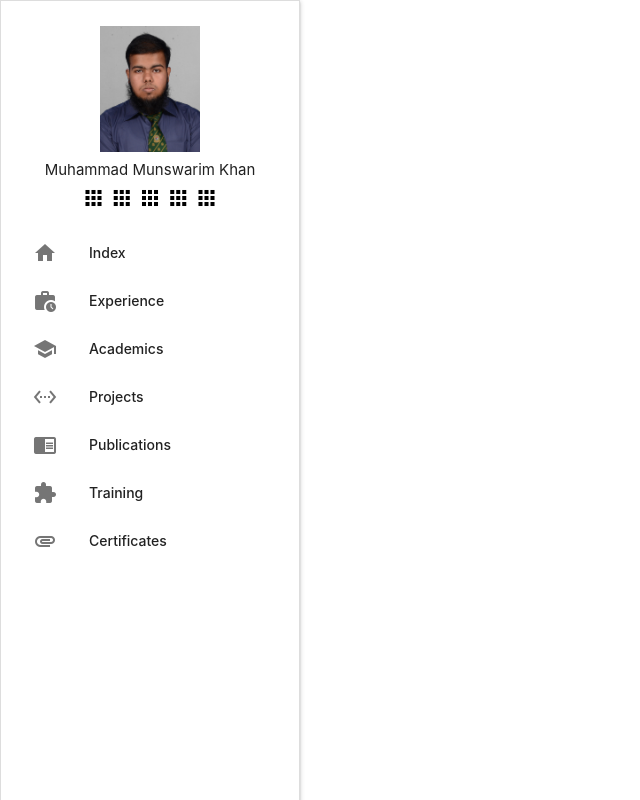
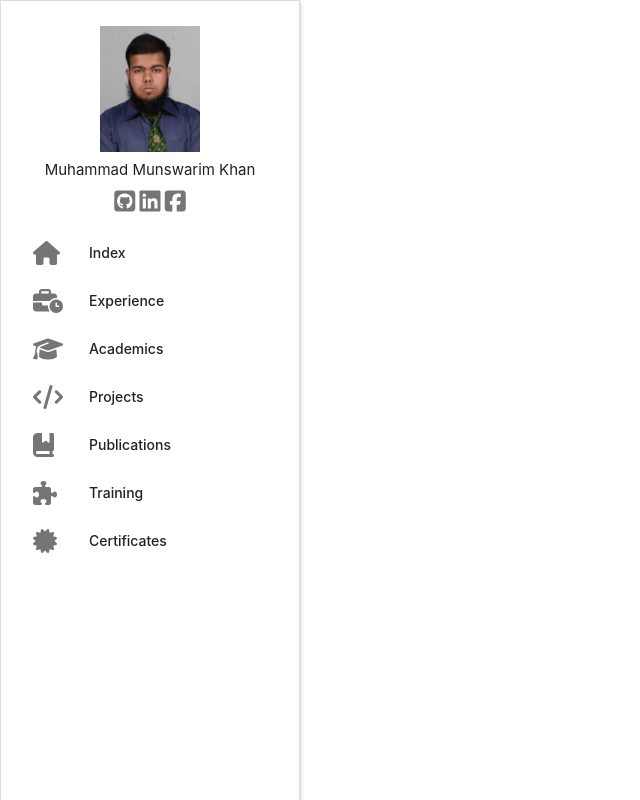
Before and after one commit to Munswarim/Munswarim.github.io, a plain HTML site: page index.html in a window 1280 px wide. Shown: the whole page, without its empty margins (0-640 px from the left). Drawn offline with Linux system fonts and the light colour scheme.

Commit message:
changed sidenav icons

```diff
--- a/index.html
+++ b/index.html
@@ -8,6 +8,9 @@
 
     <!--Let browser know website is optimized for mobile-->
     <meta name="viewport" content="width=device-width, initial-scale=1.0"/>
+
+    <!--Fontawesome-->
+    <script src="https://kit.fontawesome.com/37acc323f0.js" crossorigin="anonymous"></script>
   </head>
 
   <body>
@@ -20,29 +23,27 @@
       </div>
       <li>
         <div class="center-align">
-          <a href="#!"><i class="black-text material-icons">apps</i></a>
-          <a href="#!"><i class="black-text material-icons">apps</i></a>
-          <a href="#!"><i class="black-text material-icons">apps</i></a>
-          <a href="#!"><i class="black-text material-icons">apps</i></a>
-          <a href="#!"><i class="black-text material-icons">apps</i></a>
+          <a href="#!"><i class="grey-text text-darken-1 material-icons fa-brands fa-square-github"></i></a>
+          <a href="#!"><i class="grey-text text-darken-1 material-icons fa-brands fa-linkedin"></i></a>
+          <a href="#!"><i class="grey-text text-darken-1 material-icons fa-brands fa-square-facebook"></i></a>
         </div>
       </li>
-      <li><a href="#!"><i class="material-icons">home</i>Index</a></li>
-      <li><a href="#!"><i class="material-icons">work_history</i>Experience</a></li>
-      <li><a href="#!"><i class="material-icons">school</i>Academics</a></li>
+      <li><a href="#!"><i class="material-icons fa-solid fa-house"></i>Index</a></li>
+      <li><a href="#!"><i class="material-icons fa-solid fa-business-time"></i>Experience</a></li>
+      <li><a href="#!"><i class="material-icons fa-solid fa-graduation-cap"></i>Academics</a></li>
       <li>
-        <a class="collapsible-header" href="#!" style="padding: 0 32px;"><i class="material-icons">settings_ethernet</i>Projects</a>
+        <a class="collapsible-header" href="#!" style="padding: 0 32px;"><i class="material-icons fa-solid fa-code"></i>Projects</a>
         <div class="collapsible-body">
-          <ul style="padding-left: 32px;">
-            <li><a href="#!"><i class="tiny material-icons">insert_chart</i>Professional Projects</a></li>
-            <li><a href="#!"><i class="tiny material-icons">insert_chart</i>Academic Projects</a></li>
-            <li><a href="#!"><i class="tiny material-icons">insert_chart</i>Personal Projects</a></li>
+          <ul>
+            <li><a href="#!" cl><i class="fa-solid fa-user-tie"></i>Professional Projects</a></li>
+            <li><a href="#!"><i class="fa-solid fa-user-graduate"></i>Academic Projects</a></li>
+            <li><a href="#!"><i class="fa-solid fa-user-gear"></i>Personal Projects</a></li>
           </ul>
         </div>
       </li>
-      <li><a href="#!"><i class="material-icons">chrome_reader_mode</i>Publications</a></li>
-      <li><a href="#!"><i class="material-icons">extension</i>Training</a></li>
-      <li><a href="#!"><i class="material-icons">attachment</i>Certificates</a></li>
+      <li><a href="#!"><i class="material-icons fa-solid fa-book-bookmark"></i>Publications</a></li>
+      <li><a href="#!"><i class="material-icons fa-solid fa-puzzle-piece"></i>Training</a></li>
+      <li><a href="#!"><i class="material-icons fa-solid fa-certificate"></i>Certificates</a></li>
     </ul>
 
     <!--JavaScript at end of body for optimized loading-->
```
Also changed, not shown: 1 other file.
